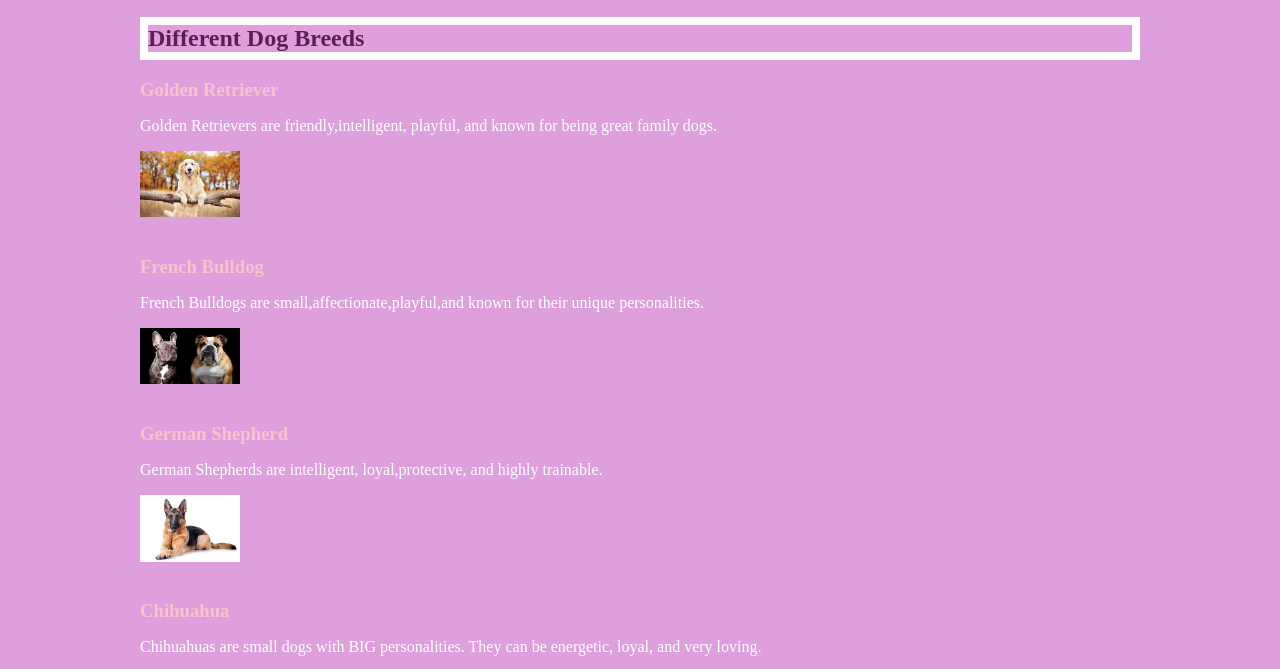
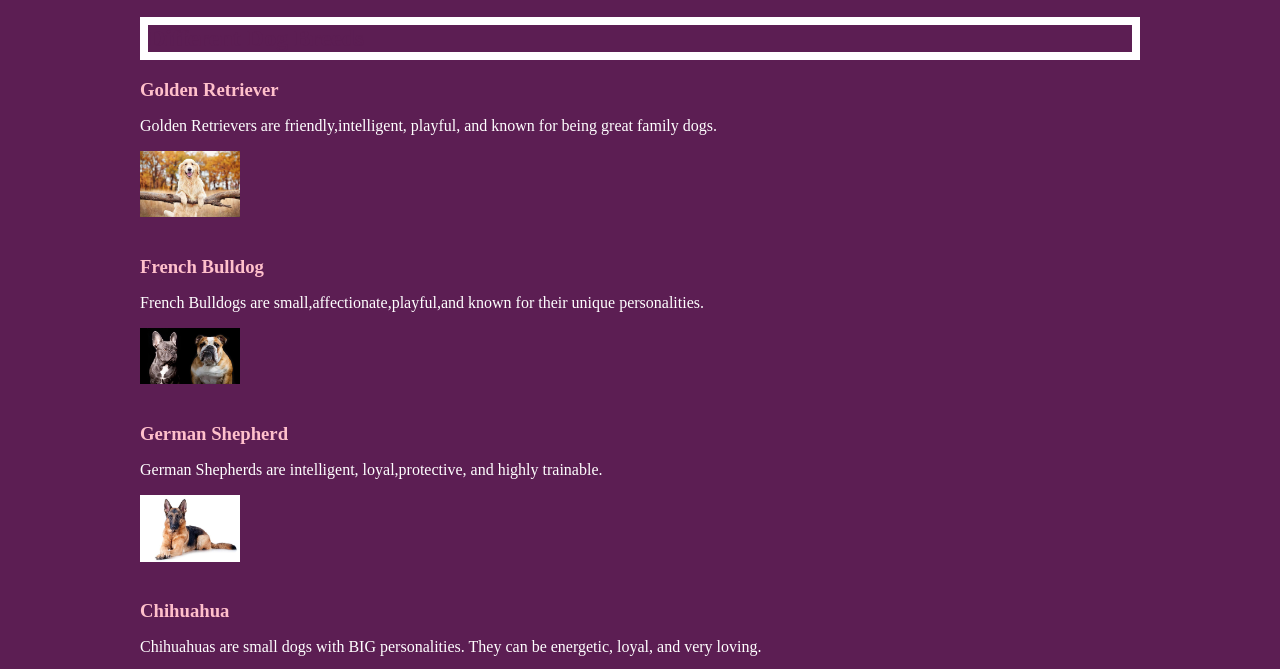
Before and after one commit to K-grea/Homework_1, a plain HTML site: page index.html in a window 1280 px wide. Shown: the part 519-1188 px from the top of the page. Drawn offline with Linux system fonts and the light colour scheme.

Commit message:
Update body background color to #5c1e53 for consistency with design

```diff
--- a/assets/css/style.css
+++ b/assets/css/style.css
@@ -1,5 +1,5 @@
 body {
-    background-color: plum;
+    background-color: #5c1e53;
 }
 
 h1 {
```
